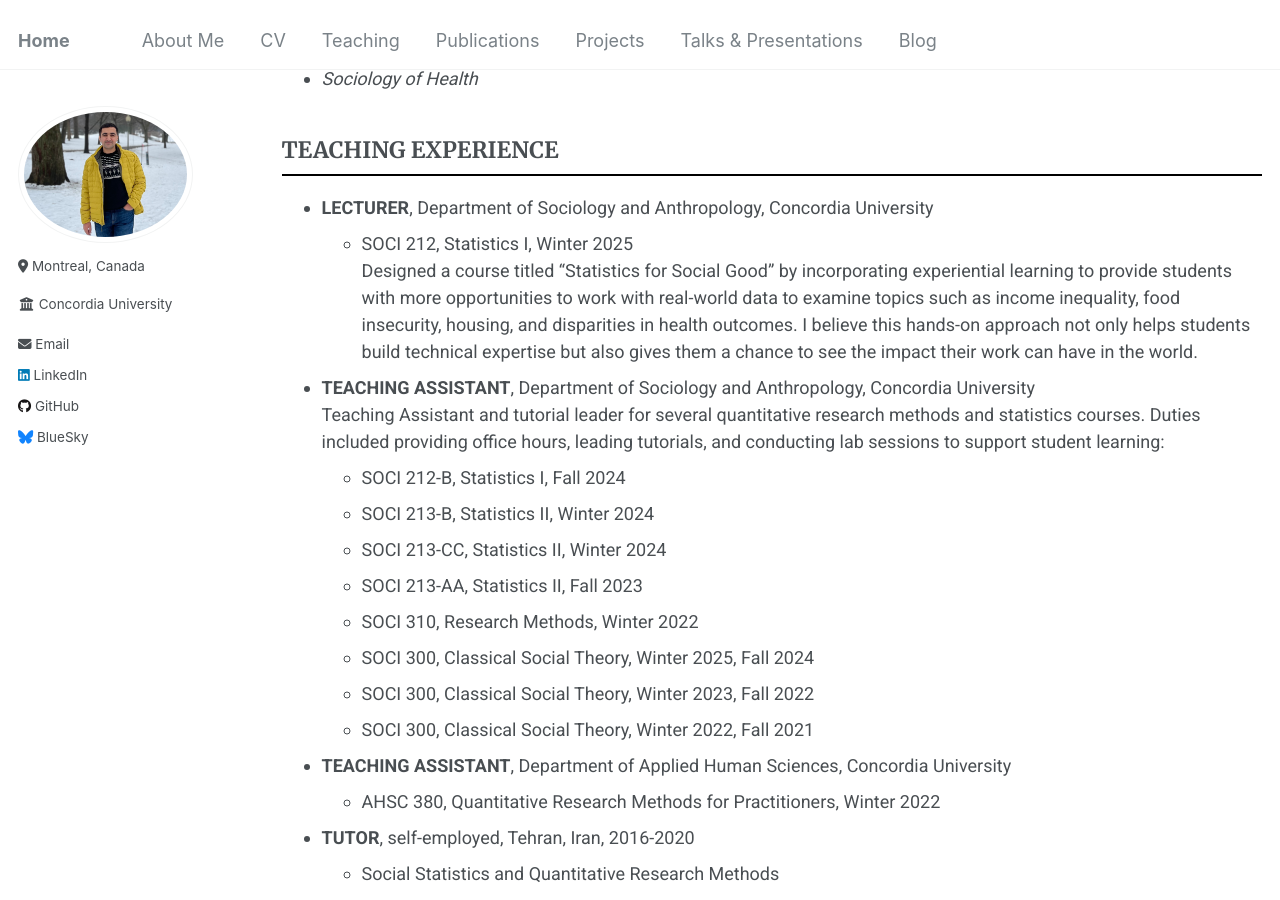
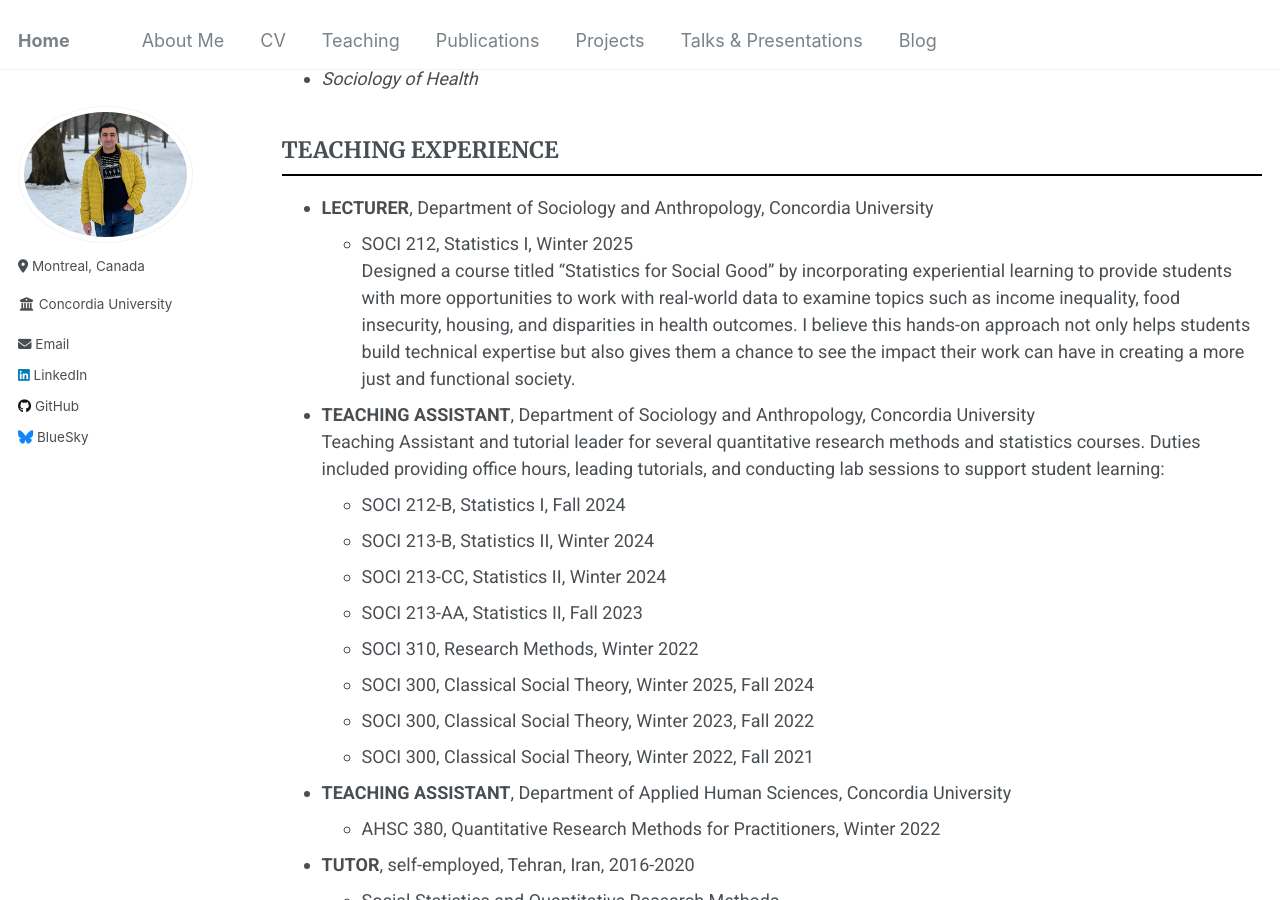
Before and after one commit to Mohsnmonji/mohsnmonji.github.io, a Jekyll site: the page built from _pages/teaching.md, in a window 1280 px wide and 900 px high, scrolled down 687 px. Built offline with Jekyll 4.4.1, drawn with Linux system fonts in a browser that asks for light colours.

Commit message:
Update teaching.md

```diff
--- a/_pages/teaching.md
+++ b/_pages/teaching.md
@@ -32,7 +32,7 @@ I approach teaching as an enjoyable experience where students feel encouraged to
 
 - **LECTURER**, Department of Sociology and Anthropology, Concordia University
   - SOCI 212, Statistics I, Winter 2025
-    Designed a course titled “Statistics for Social Good” by incorporating experiential learning to provide students with more opportunities to work with real-world data to examine topics such as income inequality, food insecurity, housing, and disparities in health outcomes. I believe this hands-on approach not only helps students build technical expertise but also gives them a chance to see the impact their work can have in the world.
+    Designed a course titled “Statistics for Social Good” by incorporating experiential learning to provide students with more opportunities to work with real-world data to examine topics such as income inequality, food insecurity, housing, and disparities in health outcomes. I believe this hands-on approach not only helps students build technical expertise but also gives them a chance to see the impact their work can have in creating a more just and functional society.
 - **TEACHING ASSISTANT**, Department of Sociology and Anthropology, Concordia University
   Teaching Assistant and tutorial leader for several quantitative research methods and statistics courses. Duties included providing office hours, leading tutorials, and conducting lab sessions to support student learning:
   - SOCI 212-B, Statistics I, Fall 2024
```
